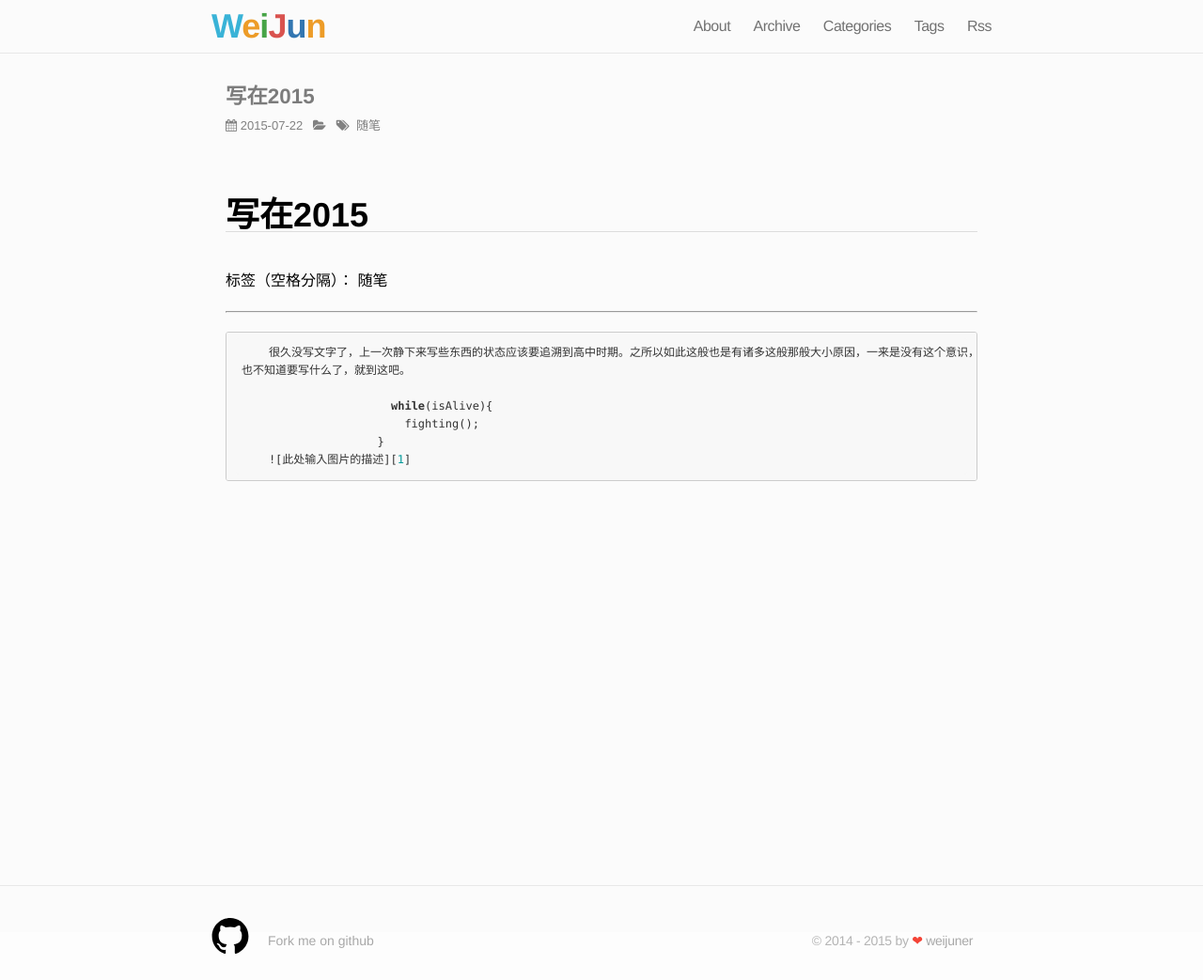
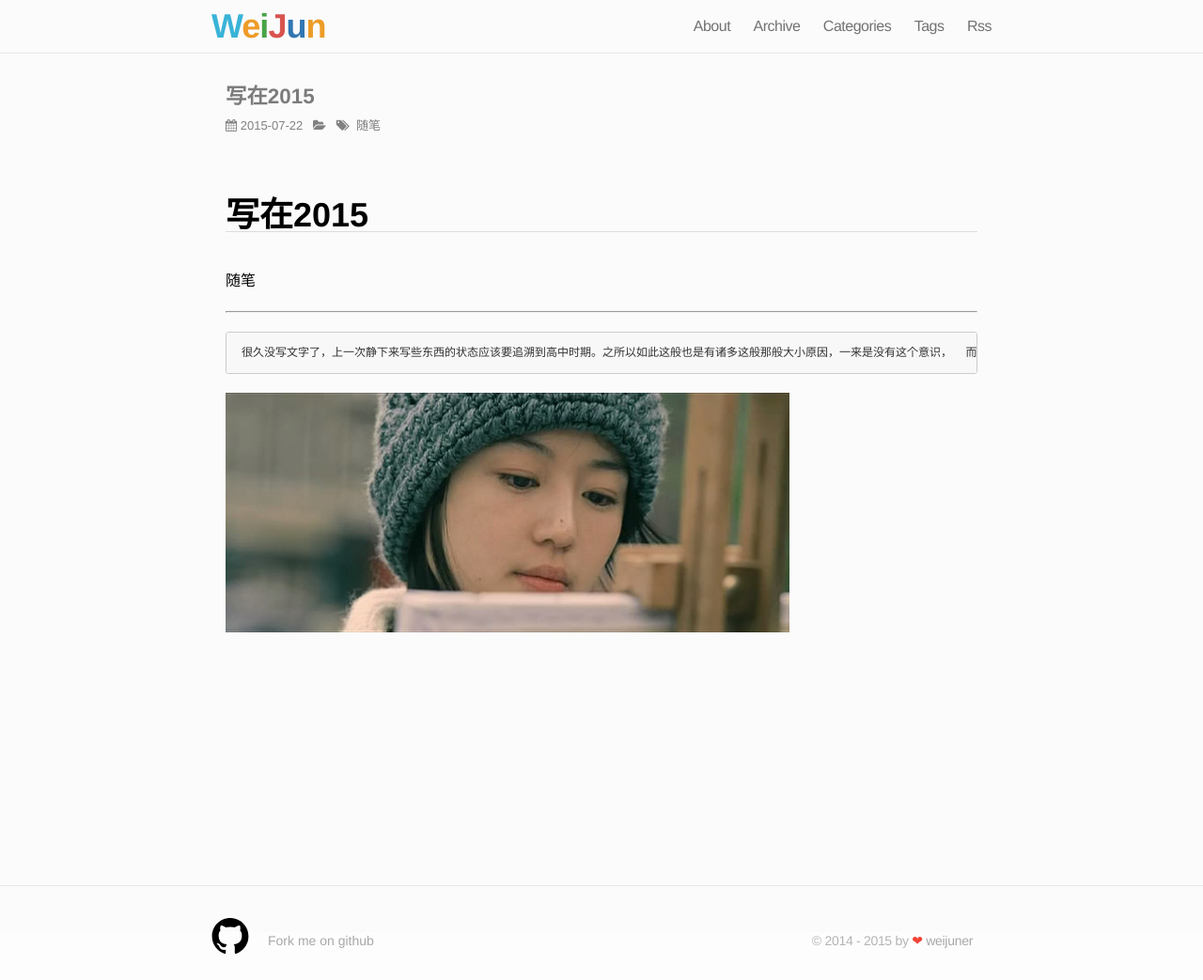
Before and after one commit to weijuner/weijuner.github.io, a Jekyll site: the page built from _posts/2015-07-22-write-in-2015.markdown, in a window 1280 px wide. Shown: the whole page at 94% size. Built offline with Jekyll 4.4.1, drawn with Linux system fonts in a browser that asks for light colours; nearby versions of some CDN libraries; Markdown is read by kramdown in place of the engine named in the settings; comment, search, counter and statistics services are not loaded.

Commit message:
new post

```diff
--- a/_posts/2015-07-22-write-in-2015.markdown
+++ b/_posts/2015-07-22-write-in-2015.markdown
@@ -10,23 +10,14 @@
 ---
 # 写在2015
 
-标签（空格分隔）： 随笔
+随笔
 
 ---
 
 
-        很久没写文字了，上一次静下来写些东西的状态应该要追溯到高中时期。之所以如此这般也是有诸多这般那般大小原因，一来是没有这个意识，而来也是没有好的平台，直到发现了githut这个平台才有了想写写东西的欲望。有时候在某一瞬间突然脑海里忽然闪过旧时熟悉画面，再想深究却不能再回忆起丝毫。这更加坚定了我写些记录文字的想法。
-    也不知道要写什么了，就到这吧。
+    很久没写文字了，上一次静下来写些东西的状态应该要追溯到高中时期。之所以如此这般也是有诸多这般那般大小原因，一来是没有这个意识，
+ 而来也是没有好的平台，直到发现了githut这个平台才有了想写写东西的欲望。有时候在某一瞬间突然脑海里忽然闪过旧时熟悉画面，再想深究
+却不能再回忆起丝毫。这更加坚定了我写些记录文字的想法。
+也不知道要写什么了，就到这吧。
 
-                          while(isAlive){
-                            fighting();
-                        }
-        ![此处输入图片的描述][1]
-
-
-
-
-
-
-
-  [1]: weijuner.github.io/img/20150722.jpg
+![img](/img/20150722.jpg)
```
